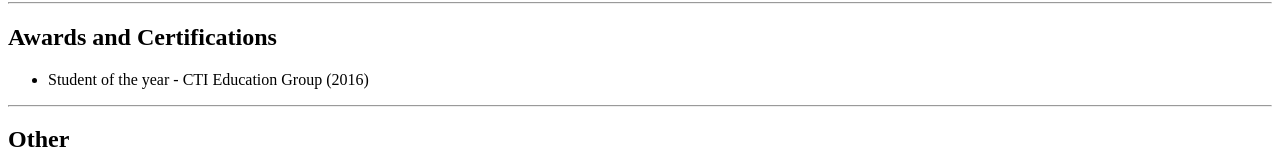
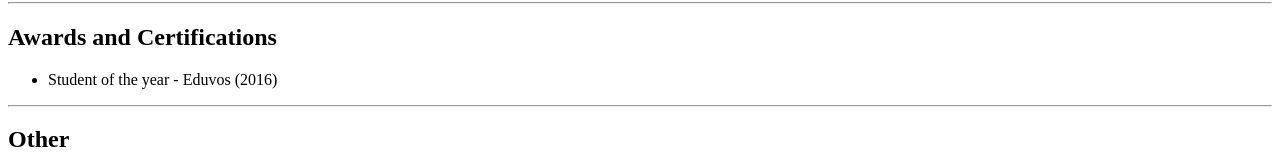
Before and after one commit to Jaun2110/Capstone-1---Online-Resume, a plain HTML site: page index.html in a window 1280 px wide. Shown: the part 1531-1692 px from the top of the page. Drawn offline with Linux system fonts and the light colour scheme.

Commit message:
Update index.html changed school name from CTI to Eduvos

```diff
--- a/index.html
+++ b/index.html
@@ -122,7 +122,7 @@ May 2022 - January 2024
     <hr>
     <h2>Awards and Certifications</h2>
     <ul>
-        <li>Student of the year - CTI Education Group (2016)</li>
+        <li>Student of the year - Eduvos (2016)</li>
     </ul>
     <hr>
     <h2>Other</h2>
```
